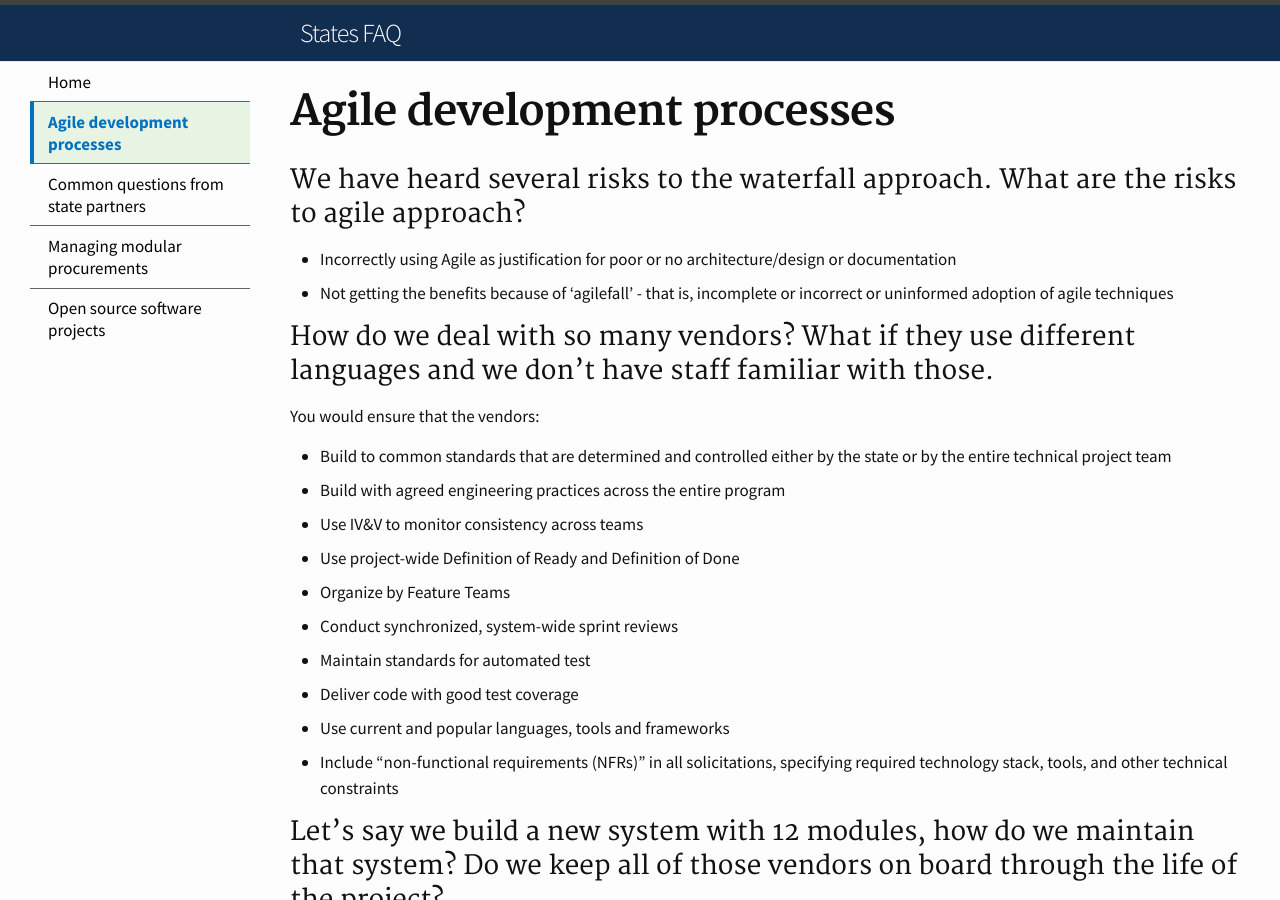
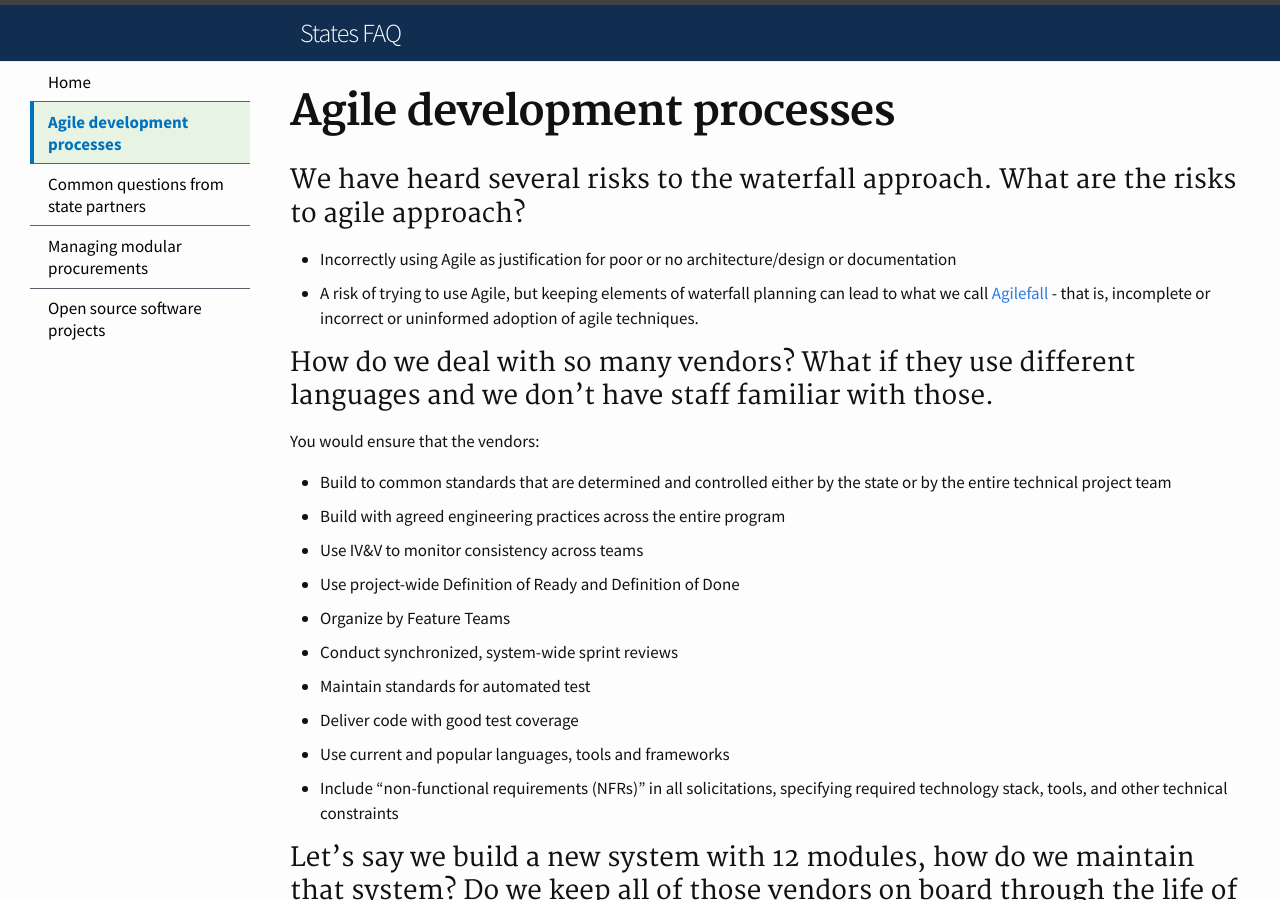
Before and after one commit to 18F/state-faq, a Jekyll site: the page built from pages/agile-development.md, in a window 1280 px wide and 900 px high. Built offline with Jekyll 4.4.1, drawn with Linux system fonts in a browser that asks for light colours.

Commit message:
added agilefall link
added agilefall link

```diff
--- a/pages/agile-development.md
+++ b/pages/agile-development.md
@@ -7,7 +7,7 @@ permalink: /agile-development/
 
 ### We have heard several risks to the waterfall approach. What are the risks to agile approach?
 - Incorrectly using Agile as justification for poor or no architecture/design or documentation
-- Not getting the benefits because of ‘agilefall’ - that is, incomplete or incorrect or uninformed adoption of agile techniques
+- A risk of trying to use Agile, but keeping elements of waterfall planning can lead to what we call [Agilefall](https://18f.gsa.gov/2015/12/29/is-your-project-using-agilefall/) - that is, incomplete or incorrect or uninformed adoption of agile techniques.
 
 ### How do we deal with so many vendors? What if they use different languages and we don’t have staff familiar with those.
 
```
